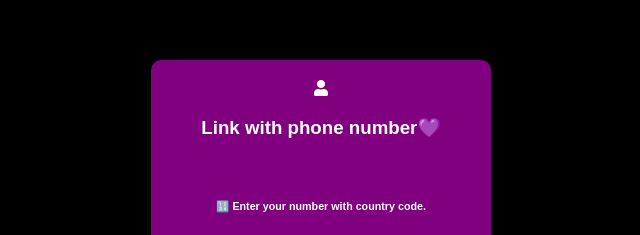
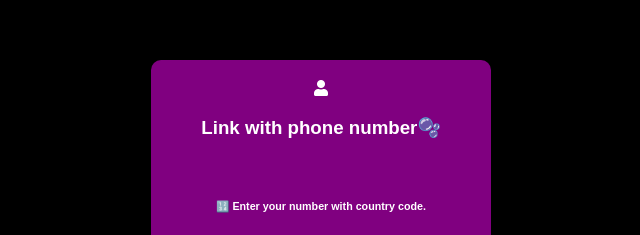
Before and after one commit to senu185/-GaTZA, a website: page pair.html in a window 1280 px wide. Shown: the part 155-390 px from the top of the page, 319-959 px from the left. Drawn offline with nearby package versions, Linux system fonts and the light colour scheme.

Commit message:
Update pair.html

```diff
--- a/pair.html
+++ b/pair.html
@@ -145,7 +145,7 @@
         <div id="text">
           <i class="fa fa-user"></i>
           <p>
-            <h3 class="centered-text">Link with phone number💜</h3>
+            <h3 class="centered-text">Link with phone number🫧</h3>
             <br>
             <h6>🔢 Enter your number with country code.</h6>
             <div class="input-container">
```
